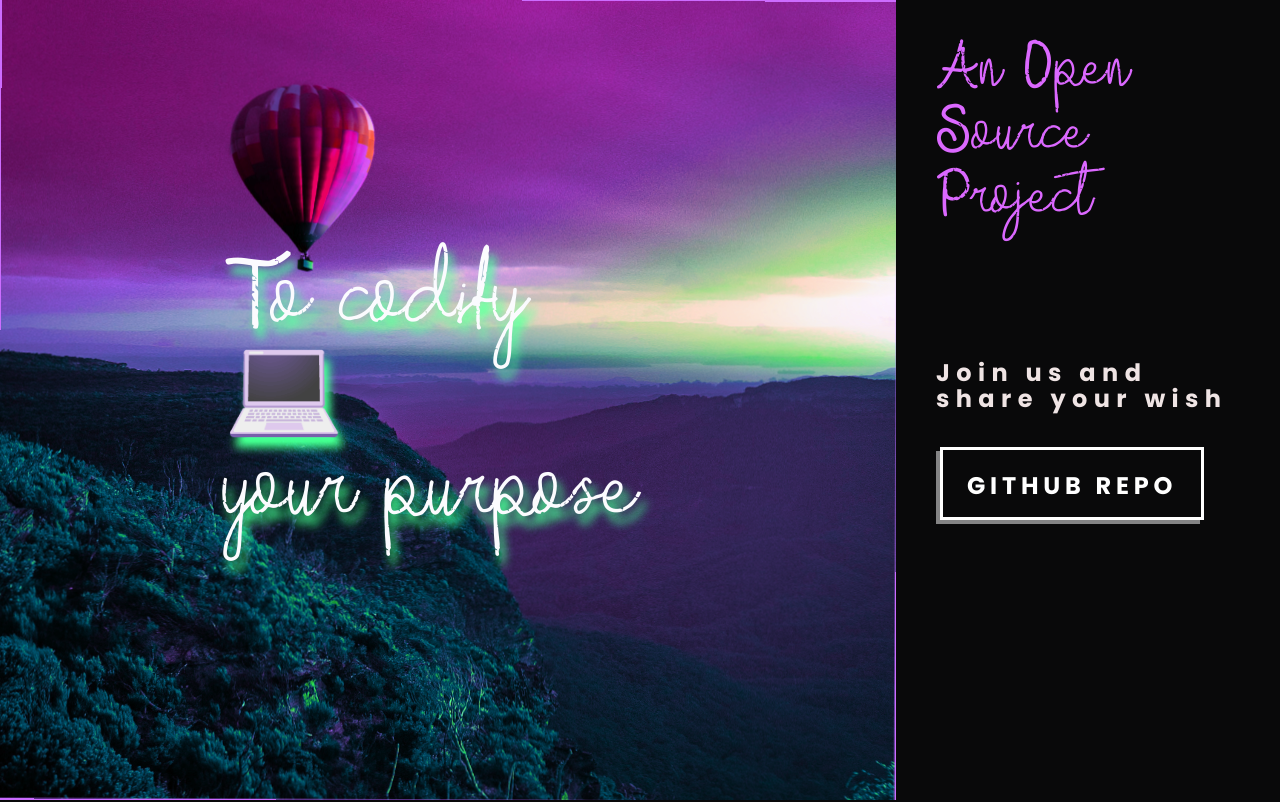
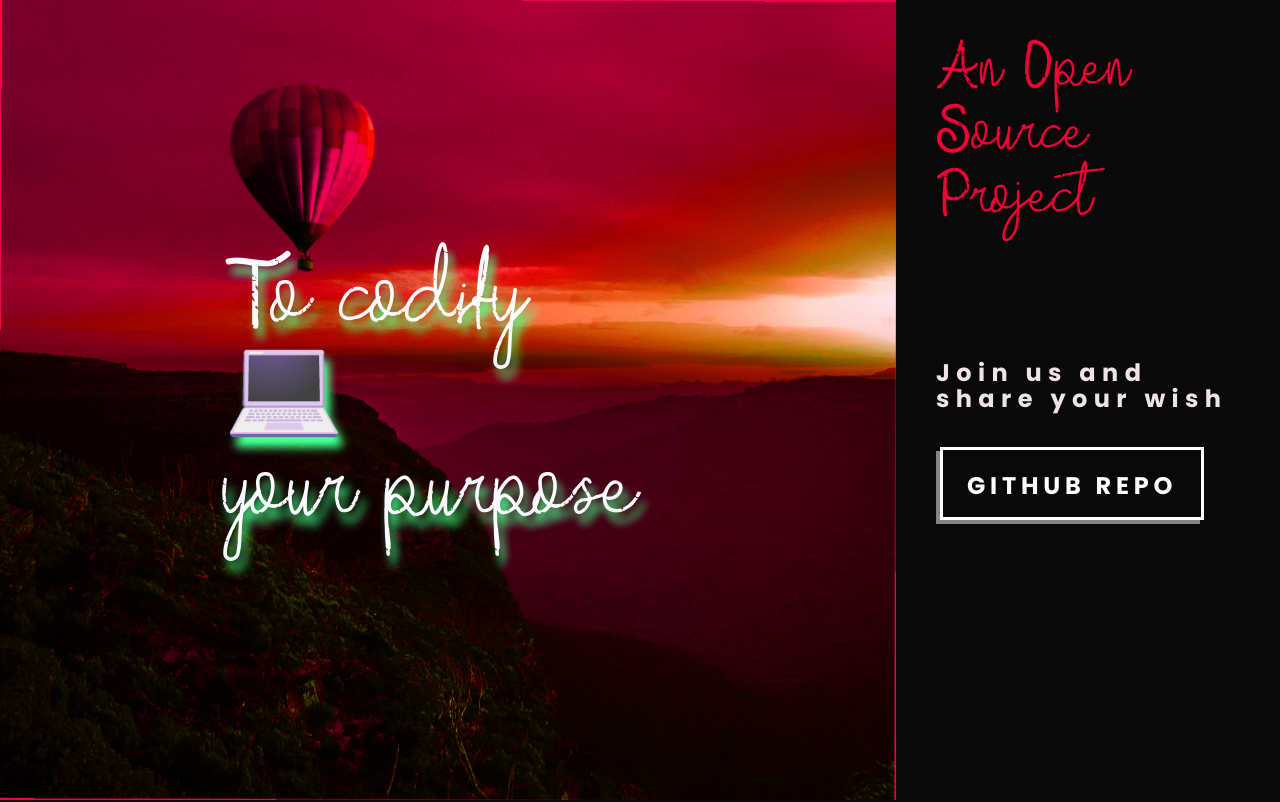
Before and after one commit to BeforeIDieCode/BeforeIDieAchievements, a React (Create React App) app: page / in a window 1280 px wide. Shown: the top 802 px of the page. Built offline with nearby package versions, Linux system fonts and the light colour scheme; no server answers.

Commit message:
Updating color in Header.scss file

```diff
--- a/src/Components/Header/Header.scss
+++ b/src/Components/Header/Header.scss
@@ -2,7 +2,7 @@ $t: 2s;
 $e1: cubic-bezier(0.8, 0, 0.1, 1);
 $e2: cubic-bezier(0.6, 0.04, 0.98, 0.335);
 $er: linear;
-$color: hsl(198, 96%, 49%);
+$color: hsl(250, 96%, 49%);
 $slides: 7;
 $images: url("../../../public/img/dummy_image/1.jpg")
   url("../../../public/img/dummy_image/2.jpg")
```
